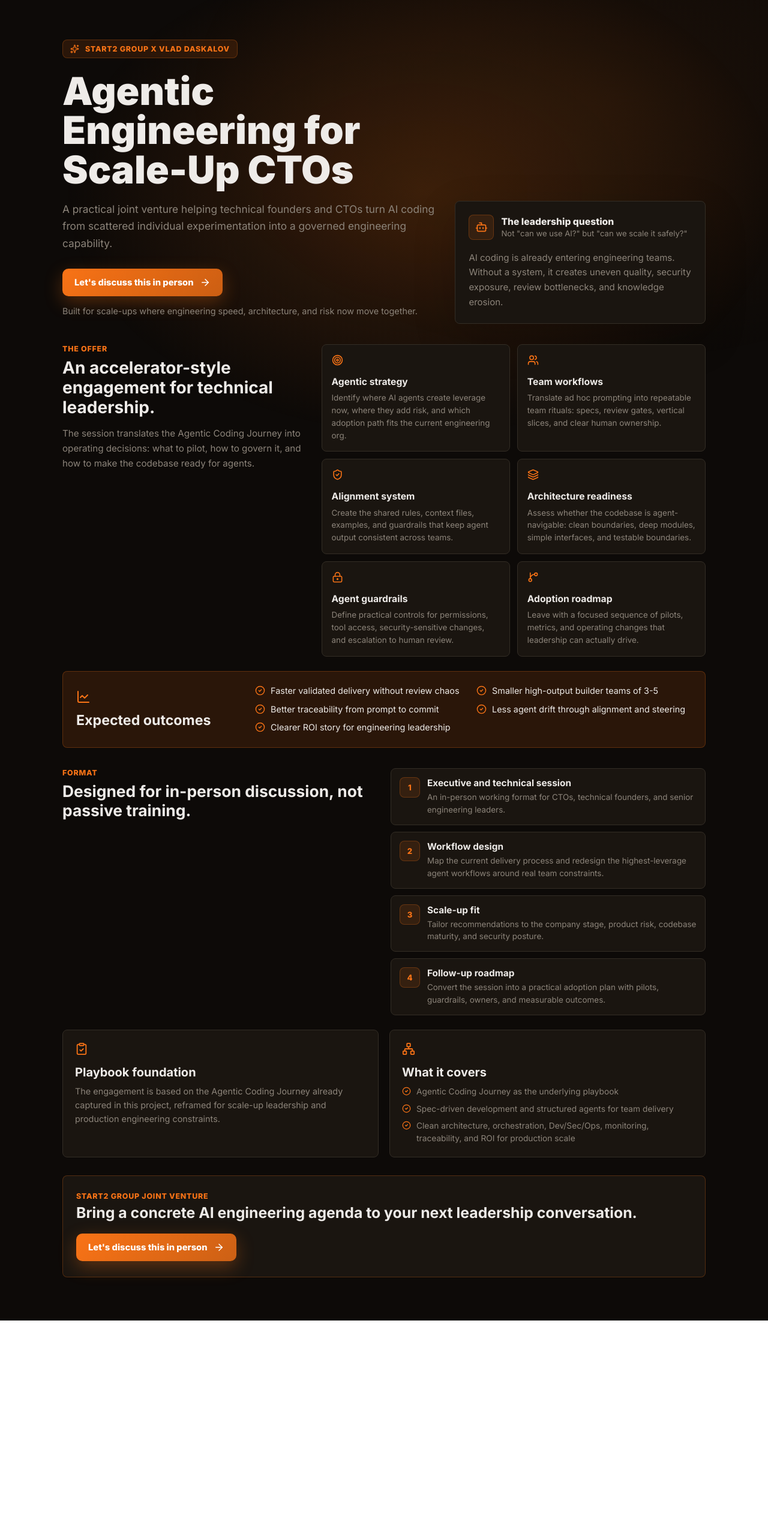
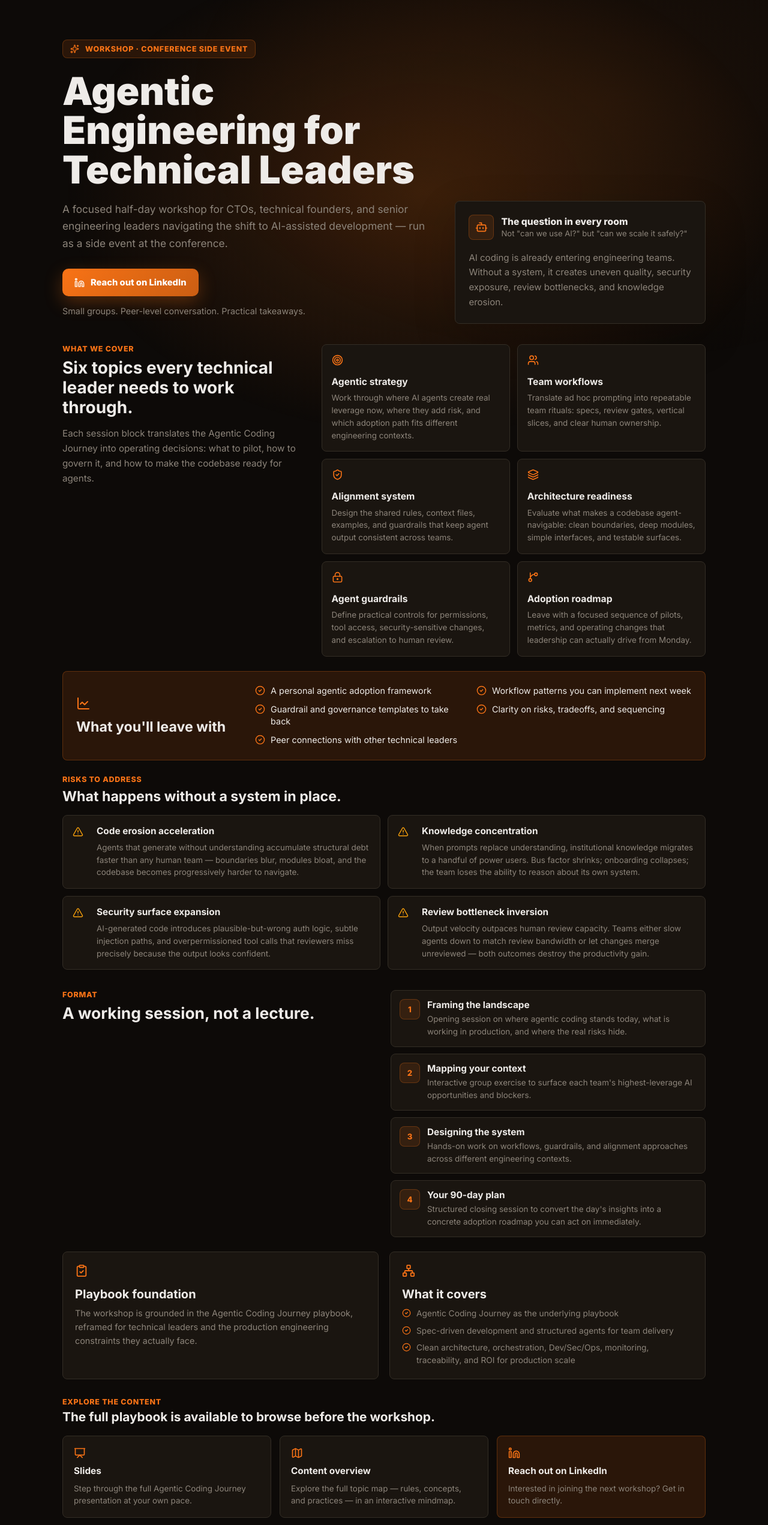
Before and after one commit to valado/vibe-coding-intro, a React (Vite) app: page /scaleup-ai in a window 1280 px wide. Shown: the top 2543 px of the page at 60% size. Before the commit the page ends 2202 px from the top, so only its background shows below. Built offline with nearby package versions, Linux system fonts and the light colour scheme.

Commit message:
refactor: scale-up

```diff
--- a/src/components/ScaleupAiPage.tsx
+++ b/src/components/ScaleupAiPage.tsx
@@ -1,25 +1,29 @@
 import {
-  ArrowRight,
+  AlertTriangle,
   Bot,
   CheckCircle2,
   ClipboardCheck,
   GitBranch,
   Layers3,
   LineChart,
+  // eslint-disable-next-line @typescript-eslint/no-deprecated
+  Linkedin,
   LockKeyhole,
+  Map,
   Network,
+  Presentation,
   ShieldCheck,
   Sparkles,
   Target,
   Users,
 } from 'lucide-react';
-import { CREATOR_CONFIG } from '../config/creator';
+import { Link } from 'react-router-dom';
 import { useTheme } from '../theme/useTheme';
 
 const offerPillars = [
   {
     title: 'Agentic strategy',
-    text: 'Identify where AI agents create leverage now, where they add risk, and which adoption path fits the current engineering org.',
+    text: 'Work through where AI agents create real leverage now, where they add risk, and which adoption path fits different engineering contexts.',
     icon: Target,
   },
   {
@@ -29,12 +33,12 @@ const offerPillars = [
   },
   {
     title: 'Alignment system',
-    text: 'Create the shared rules, context files, examples, and guardrails that keep agent output consistent across teams.',
+    text: 'Design the shared rules, context files, examples, and guardrails that keep agent output consistent across teams.',
     icon: ShieldCheck,
   },
   {
     title: 'Architecture readiness',
-    text: 'Assess whether the codebase is agent-navigable: clean boundaries, deep modules, simple interfaces, and testable boundaries.',
+    text: 'Evaluate what makes a codebase agent-navigable: clean boundaries, deep modules, simple interfaces, and testable surfaces.',
     icon: Layers3,
   },
   {
@@ -44,35 +48,54 @@ const offerPillars = [
   },
   {
     title: 'Adoption roadmap',
-    text: 'Leave with a focused sequence of pilots, metrics, and operating changes that leadership can actually drive.',
+    text: 'Leave with a focused sequence of pilots, metrics, and operating changes that leadership can actually drive from Monday.',
     icon: GitBranch,
   },
 ];
 
 const outcomes = [
-  'Faster validated delivery without review chaos',
-  'Smaller high-output builder teams of 3-5',
-  'Better traceability from prompt to commit',
-  'Less agent drift through alignment and steering',
-  'Clearer ROI story for engineering leadership',
+  'A personal agentic adoption framework',
+  'Workflow patterns you can implement next week',
+  'Guardrail and governance templates to take back',
+  'Clarity on risks, tradeoffs, and sequencing',
+  'Peer connections with other technical leaders',
 ];
 
 const formatSteps = [
   {
-    title: 'Executive and technical session',
-    text: 'An in-person working format for CTOs, technical founders, and senior engineering leaders.',
+    title: 'Framing the landscape',
+    text: 'Opening session on where agentic coding stands today, what is working in production, and where the real risks hide.',
   },
   {
-    title: 'Workflow design',
-    text: 'Map the current delivery process and redesign the highest-leverage agent workflows around real team constraints.',
+    title: 'Mapping your context',
+    text: "Interactive group exercise to surface each team's highest-leverage AI opportunities and blockers.",
   },
   {
-    title: 'Scale-up fit',
-    text: 'Tailor recommendations to the company stage, product risk, codebase maturity, and security posture.',
+    title: 'Designing the system',
+    text: 'Hands-on work on workflows, guardrails, and alignment approaches across different engineering contexts.',
   },
   {
-    title: 'Follow-up roadmap',
-    text: 'Convert the session into a practical adoption plan with pilots, guardrails, owners, and measurable outcomes.',
+    title: 'Your 90-day plan',
+    text: "Structured closing session to convert the day's insights into a concrete adoption roadmap you can act on immediately.",
+  },
+];
+
+const risks = [
+  {
+    title: 'Code erosion acceleration',
+    text: 'Agents that generate without understanding accumulate structural debt faster than any human team — boundaries blur, modules bloat, and the codebase becomes progressively harder to navigate.',
+  },
+  {
+    title: 'Knowledge concentration',
+    text: 'When prompts replace understanding, institutional knowledge migrates to a handful of power users. Bus factor shrinks; onboarding collapses; the team loses the ability to reason about its own system.',
+  },
+  {
+    title: 'Security surface expansion',
+    text: 'AI-generated code introduces plausible-but-wrong auth logic, subtle injection paths, and overpermissioned tool calls that reviewers miss precisely because the output looks confident.',
+  },
+  {
+    title: 'Review bottleneck inversion',
+    text: 'Output velocity outpaces human review capacity. Teams either slow agents down to match review bandwidth or let changes merge unreviewed — both outcomes destroy the productivity gain.',
   },
 ];
 
@@ -165,7 +188,7 @@ export function ScaleupAiPage() {
               }}
             >
               <Sparkles size={15} />
-              Start2 Group x Vlad Daskalov
+              Workshop · Conference Side Event
             </div>
             <h1
               className="scaleup-title"
@@ -179,7 +202,7 @@ export function ScaleupAiPage() {
                 color: theme.text,
               }}
             >
-              Agentic Engineering for Scale-Up CTOs
+              Agentic Engineering for Technical Leaders
             </h1>
             <p
               style={{
@@ -190,8 +213,9 @@ export function ScaleupAiPage() {
                 lineHeight: 1.65,
               }}
             >
-              A practical joint venture helping technical founders and CTOs turn AI coding from
-              scattered individual experimentation into a governed engineering capability.
+              A focused half-day workshop for CTOs, technical founders, and senior engineering
+              leaders navigating the shift to AI-assisted development — run as a side event at the
+              conference.
             </p>
             <div
               className="scaleup-cta-row"
@@ -203,12 +227,17 @@ export function ScaleupAiPage() {
                 marginTop: 28,
               }}
             >
-              <a href={CREATOR_CONFIG.linkedinUrl} target="_blank" rel="noopener noreferrer" style={ctaStyle}>
-                Let's discuss this in person
-                <ArrowRight size={18} />
+              <a
+                href="https://www.linkedin.com/in/v11d/"
+                target="_blank"
+                rel="noopener noreferrer"
+                style={ctaStyle}
+              >
+                <Linkedin size={17} />
+                Reach out on LinkedIn
               </a>
               <span style={{ color: theme.textMuted, fontSize: '0.9rem', lineHeight: 1.5 }}>
-                Built for scale-ups where engineering speed, architecture, and risk now move together.
+                Small groups. Peer-level conversation. Practical takeaways.
               </span>
             </div>
           </div>
@@ -241,7 +270,7 @@ export function ScaleupAiPage() {
               </div>
               <div>
                 <p style={{ color: theme.text, fontSize: '0.98rem', fontWeight: 800 }}>
-                  The leadership question
+                  The question in every room
                 </p>
                 <p style={{ color: theme.textMuted, fontSize: '0.82rem', marginTop: 2 }}>
                   Not "can we use AI?" but "can we scale it safely?"
@@ -275,14 +304,23 @@ export function ScaleupAiPage() {
                   letterSpacing: '0.06em',
                 }}
               >
-                The offer
+                What we cover
               </p>
-              <h2 style={{ color: theme.text, fontSize: '1.75rem', lineHeight: 1.18, marginTop: 8 }}>
-                An accelerator-style engagement for technical leadership.
+              <h2
+                style={{ color: theme.text, fontSize: '1.75rem', lineHeight: 1.18, marginTop: 8 }}
+              >
+                Six topics every technical leader needs to work through.
               </h2>
-              <p style={{ color: theme.textMuted, fontSize: '0.95rem', lineHeight: 1.65, marginTop: 14 }}>
-                The session translates the Agentic Coding Journey into operating decisions: what to
-                pilot, how to govern it, and how to make the codebase ready for agents.
+              <p
+                style={{
+                  color: theme.textMuted,
+                  fontSize: '0.95rem',
+                  lineHeight: 1.65,
+                  marginTop: 14,
+                }}
+              >
+                Each session block translates the Agentic Coding Journey into operating decisions:
+                what to pilot, how to govern it, and how to make the codebase ready for agents.
               </p>
             </div>
             <div
@@ -306,7 +344,14 @@ export function ScaleupAiPage() {
                     <h3 style={{ color: theme.text, fontSize: '0.98rem', lineHeight: 1.35 }}>
                       {pillar.title}
                     </h3>
-                    <p style={{ color: theme.textMuted, fontSize: '0.84rem', lineHeight: 1.55, marginTop: 6 }}>
+                    <p
+                      style={{
+                        color: theme.textMuted,
+                        fontSize: '0.84rem',
+                        lineHeight: 1.55,
+                        marginTop: 6,
+                      }}
+                    >
                       {pillar.text}
                     </p>
                   </article>
@@ -328,11 +373,18 @@ export function ScaleupAiPage() {
         >
           <div
             className="scaleup-outcomes"
-            style={{ display: 'grid', gridTemplateColumns: '0.55fr 1.45fr', gap: 22, alignItems: 'center' }}
+            style={{
+              display: 'grid',
+              gridTemplateColumns: '0.55fr 1.45fr',
+              gap: 22,
+              alignItems: 'center',
+            }}
           >
             <div>
               <LineChart size={24} style={{ color: theme.accent, marginBottom: 10 }} />
-              <h2 style={{ color: theme.text, fontSize: '1.45rem', lineHeight: 1.2 }}>Expected outcomes</h2>
+              <h2 style={{ color: theme.text, fontSize: '1.45rem', lineHeight: 1.2 }}>
+                What you'll leave with
+              </h2>
             </div>
             <div
               className="scaleup-list"
@@ -350,7 +402,10 @@ export function ScaleupAiPage() {
                     lineHeight: 1.45,
                   }}
                 >
-                  <CheckCircle2 size={17} style={{ color: theme.accent, flexShrink: 0, marginTop: 1 }} />
+                  <CheckCircle2
+                    size={17}
+                    style={{ color: theme.accent, flexShrink: 0, marginTop: 1 }}
+                  />
                   <span>{outcome}</span>
                 </div>
               ))}
@@ -358,8 +413,69 @@ export function ScaleupAiPage() {
           </div>
         </section>
 
+        <section style={{ marginTop: 24 }}>
+          <div style={{ marginBottom: 16 }}>
+            <p
+              style={{
+                color: theme.accent,
+                fontSize: '0.78rem',
+                fontWeight: 800,
+                textTransform: 'uppercase',
+                letterSpacing: '0.06em',
+              }}
+            >
+              Risks to address
+            </p>
+            <h2 style={{ color: theme.text, fontSize: '1.45rem', lineHeight: 1.2, marginTop: 8 }}>
+              What happens without a system in place.
+            </h2>
+          </div>
+          <div
+            style={{ display: 'grid', gridTemplateColumns: 'repeat(2, minmax(0, 1fr))', gap: 12 }}
+          >
+            {risks.map((risk) => (
+              <article
+                key={risk.title}
+                style={{
+                  borderRadius: 8,
+                  border: `1px solid ${theme.border}`,
+                  background: theme.surface,
+                  padding: 16,
+                  display: 'grid',
+                  gridTemplateColumns: '28px 1fr',
+                  gap: 12,
+                  alignItems: 'start',
+                }}
+              >
+                <AlertTriangle
+                  size={18}
+                  style={{ color: '#f59e0b', marginTop: 2, flexShrink: 0 }}
+                />
+                <div>
+                  <h3 style={{ color: theme.text, fontSize: '0.96rem', lineHeight: 1.35 }}>
+                    {risk.title}
+                  </h3>
+                  <p
+                    style={{
+                      color: theme.textMuted,
+                      fontSize: '0.84rem',
+                      lineHeight: 1.55,
+                      marginTop: 6,
+                    }}
+                  >
+                    {risk.text}
+                  </p>
+                </div>
+              </article>
+            ))}
+          </div>
+        </section>
+
         <section className="scaleup-section s5" style={{ marginTop: 34 }}>
-          <div className="scaleup-split" style={{ display: 'grid', gridTemplateColumns: '1fr 1fr', gap: 22 }}>
+          <div
+            className="scaleup-split"
+            style={{ display: 'grid', gridTemplateColumns: '1fr 1fr', gap: 22 }}
+          >
             <div>
               <p
                 style={{
@@ -373,7 +489,7 @@ export function ScaleupAiPage() {
                 Format
               </p>
               <h2 style={{ color: theme.text, fontSize: '1.65rem', lineHeight: 1.2, marginTop: 8 }}>
-                Designed for in-person discussion, not passive training.
+                A working session, not a lecture.
               </h2>
             </div>
             <div style={{ display: 'grid', gap: 11 }}>
@@ -408,7 +524,14 @@ export function ScaleupAiPage() {
                   </div>
                   <div>
                     <h3 style={{ color: theme.text, fontSize: '0.96rem' }}>{step.title}</h3>
-                    <p style={{ color: theme.textMuted, fontSize: '0.84rem', lineHeight: 1.55, marginTop: 4 }}>
+                    <p
+                      style={{
+                        color: theme.textMuted,
+                        fontSize: '0.84rem',
+                        lineHeight: 1.55,
+                        marginTop: 4,
+                      }}
+                    >
                       {step.text}
                     </p>
                   </div>
@@ -437,9 +560,11 @@ export function ScaleupAiPage() {
           >
             <ClipboardCheck size={22} style={{ color: theme.accent, marginBottom: 12 }} />
             <h2 style={{ color: theme.text, fontSize: '1.25rem' }}>Playbook foundation</h2>
-            <p style={{ color: theme.textMuted, fontSize: '0.9rem', lineHeight: 1.6, marginTop: 8 }}>
-              The engagement is based on the Agentic Coding Journey already captured in this project,
-              reframed for scale-up leadership and production engineering constraints.
+            <p
+              style={{ color: theme.textMuted, fontSize: '0.9rem', lineHeight: 1.6, marginTop: 8 }}
+            >
+              The workshop is grounded in the Agentic Coding Journey playbook, reframed for
+              technical leaders and the production engineering constraints they actually face.
             </p>
           </article>
           <article
@@ -465,7 +590,10 @@ export function ScaleupAiPage() {
                     lineHeight: 1.5,
                   }}
                 >
-                  <CheckCircle2 size={15} style={{ color: theme.accent, flexShrink: 0, marginTop: 2 }} />
+                  <CheckCircle2
+                    size={15}
+                    style={{ color: theme.accent, flexShrink: 0, marginTop: 2 }}
+                  />
                   <span>{point}</span>
                 </div>
               ))}
@@ -474,9 +602,100 @@ export function ScaleupAiPage() {
         </section>
 
         <section
+          style={{
+            marginTop: 30,
+            display: 'grid',
+            gridTemplateColumns: '1fr 1fr 1fr',
+            gap: 14,
+          }}
+        >
+          <div
+            style={{
+              gridColumn: '1 / -1',
+              marginBottom: 4,
+            }}
+          >
+            <p
+              style={{
+                color: theme.accent,
+                fontSize: '0.78rem',
+                fontWeight: 800,
+                textTransform: 'uppercase',
+                letterSpacing: '0.06em',
+              }}
+            >
+              Explore the content
+            </p>
+            <h2 style={{ color: theme.text, fontSize: '1.3rem', lineHeight: 1.2, marginTop: 6 }}>
+              The full playbook is available to browse before the workshop.
+            </h2>
+          </div>
+          <Link
+            to="/"
+            style={{
+              display: 'flex',
+              flexDirection: 'column',
+              gap: 10,
+              padding: 18,
+              borderRadius: 8,
+              border: `1px solid ${theme.border}`,
+              background: theme.surface,
+              textDecoration: 'none',
+            }}
+          >
+            <Presentation size={20} style={{ color: theme.accent }} />
+            <p style={{ color: theme.text, fontSize: '0.96rem', fontWeight: 700 }}>Slides</p>
+            <p style={{ color: theme.textMuted, fontSize: '0.84rem', lineHeight: 1.5 }}>
+              Step through the full Agentic Coding Journey presentation at your own pace.
+            </p>
+          </Link>
+          <Link
+            to="/mindmap"
+            style={{
+              display: 'flex',
+              flexDirection: 'column',
+              gap: 10,
+              padding: 18,
+              borderRadius: 8,
+              border: `1px solid ${theme.border}`,
+              background: theme.surface,
+              textDecoration: 'none',
+            }}
+          >
+            <Map size={20} style={{ color: theme.accent }} />
+            <p style={{ color: theme.text, fontSize: '0.96rem', fontWeight: 700 }}>Content overview</p>
+            <p style={{ color: theme.textMuted, fontSize: '0.84rem', lineHeight: 1.5 }}>
+              Explore the full topic map — rules, concepts, and practices — in an interactive mindmap.
+            </p>
+          </Link>
+          <a
+            href="https://www.linkedin.com/in/v11d/"
+            target="_blank"
+            rel="noopener noreferrer"
+            style={{
+              display: 'flex',
+              flexDirection: 'column',
+              gap: 10,
+              padding: 18,
+              borderRadius: 8,
+              border: `1px solid ${theme.accentBorder}`,
+              background: theme.accentSoft,
+              textDecoration: 'none',
+            }}
+          >
+            {/* eslint-disable-next-line @typescript-eslint/no-deprecated */}
+            <Linkedin size={20} style={{ color: theme.accent }} />
+            <p style={{ color: theme.text, fontSize: '0.96rem', fontWeight: 700 }}>Reach out on LinkedIn</p>
+            <p style={{ color: theme.textMuted, fontSize: '0.84rem', lineHeight: 1.5 }}>
+              Interested in joining the next workshop? Get in touch directly.
+            </p>
+          </a>
+        </section>
+
+        <section
           className="s7"
           style={{
-            marginTop: 30,
+            marginTop: 14,
             padding: '26px 22px',
             borderRadius: 8,
             border: `1px solid ${theme.accentBorder}`,
@@ -498,15 +717,21 @@ export function ScaleupAiPage() {
                 letterSpacing: '0.06em',
               }}
             >
-              Start2 Group joint venture
+              Workshop · Side Event
             </p>
             <h2 style={{ color: theme.text, fontSize: '1.55rem', lineHeight: 1.2, marginTop: 6 }}>
-              Bring a concrete AI engineering agenda to your next leadership conversation.
+              Leave the conference with a concrete AI engineering agenda — not just ideas.
             </h2>
           </div>
-          <a href={CREATOR_CONFIG.linkedinUrl} target="_blank" rel="noopener noreferrer" style={ctaStyle}>
-            Let's discuss this in person
-            <ArrowRight size={18} />
+          <a
+            href="https://www.linkedin.com/in/v11d/"
+            target="_blank"
+            rel="noopener noreferrer"
+            style={ctaStyle}
+          >
+            {/* eslint-disable-next-line @typescript-eslint/no-deprecated */}
+            <Linkedin size={17} />
+            Reach out on LinkedIn
           </a>
         </section>
       </div>
```
